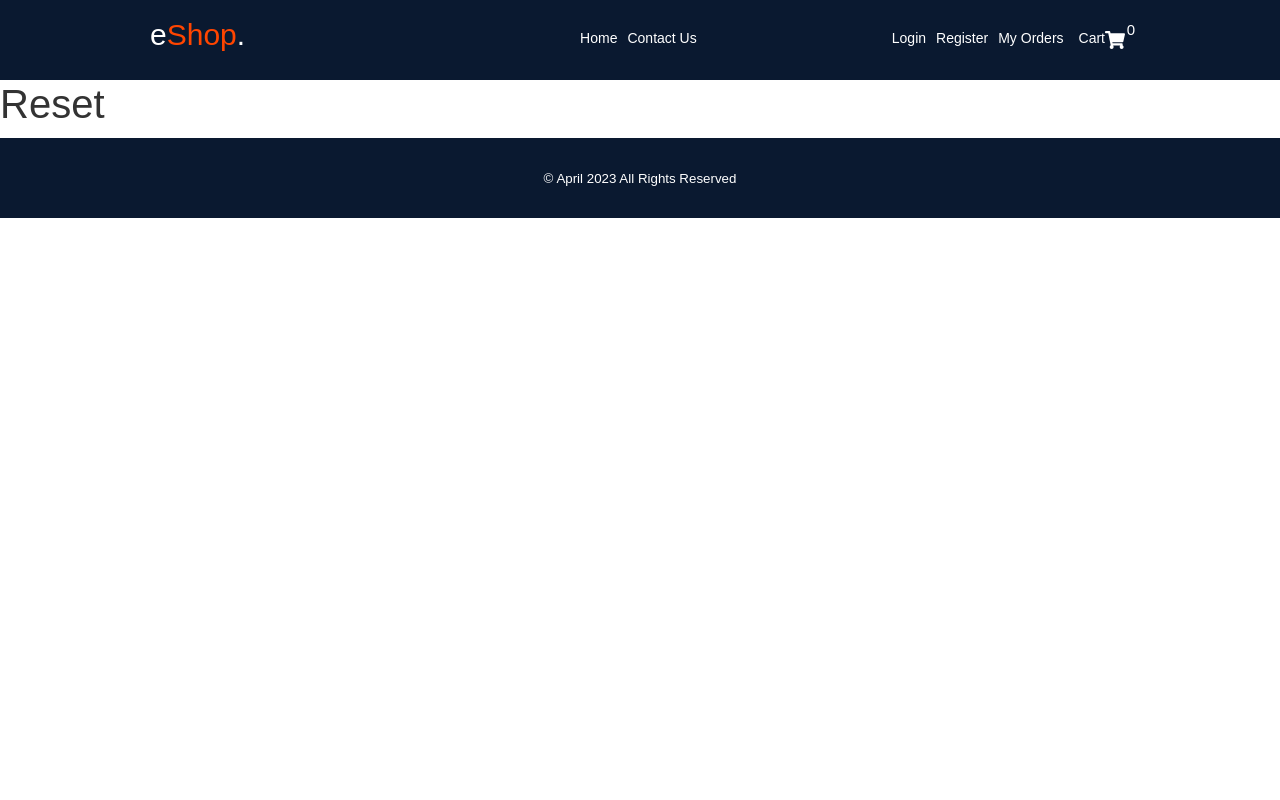
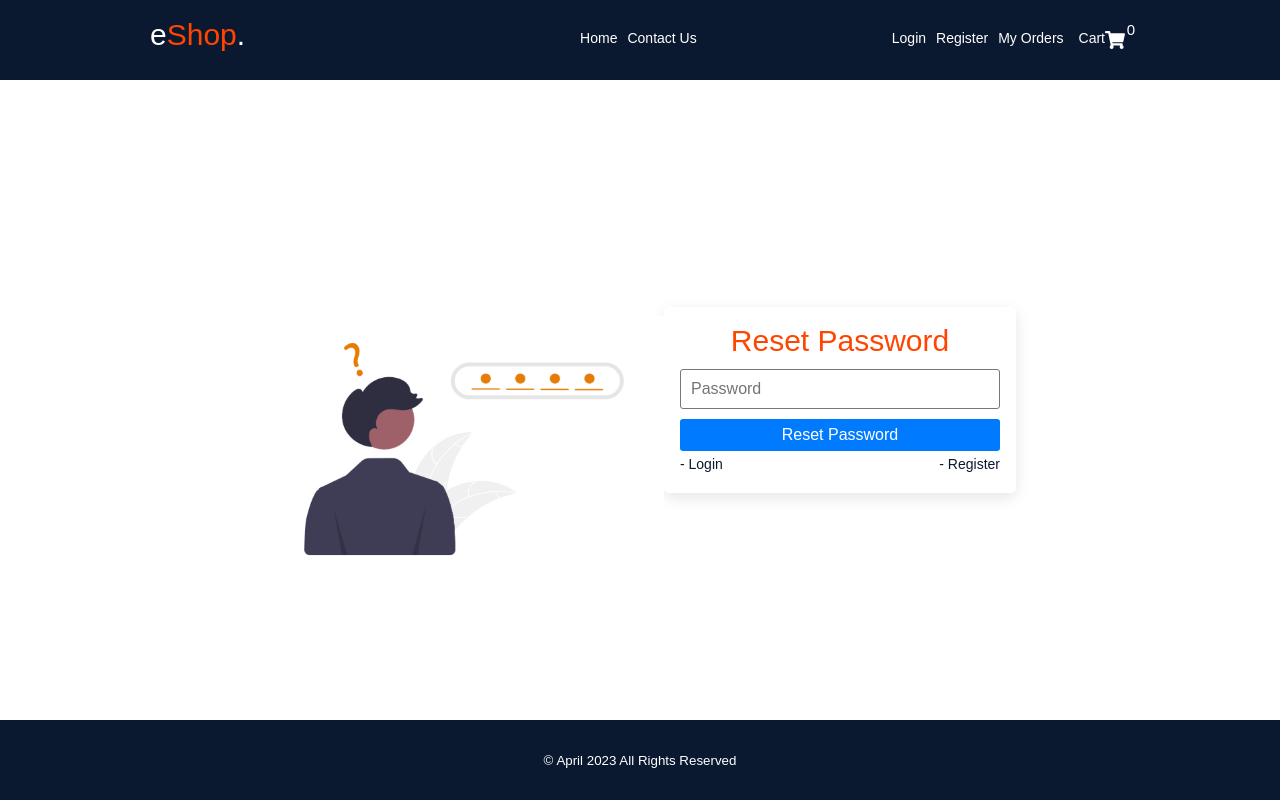
Before and after one commit to vawkei/zino-eshop, a React (Create React App) app: page /reset in a window 1280 px wide. Built offline with nearby package versions, Linux system fonts and the light colour scheme.

Commit message:
Completed work on the Registerjs page and completed work on the Resetjs page. will add logic to them later.

```diff
--- a/src/pages/auth/Login.js
+++ b/src/pages/auth/Login.js
@@ -4,7 +4,10 @@ import { Link } from "react-router-dom";
 import { FaGoogle } from "react-icons/fa";
 import Card from "../../components/ui/Card";
 
+
 const Login = () => {
+
+
   return (
     <section className={`${classes.auth} section`}>
       <div className={classes.img}>
--- a/src/pages/auth/Register.js
+++ b/src/pages/auth/Register.js
@@ -30,7 +30,7 @@ const Register = () => {
         </Card>
 
         <div className={classes.img}>
-          <img src={registerImage} width={400} alt="Log" />
+          <img src={registerImage} width={400} alt="register" />
         </div>
       </section>
      );
--- a/src/pages/auth/Reset.js
+++ b/src/pages/auth/Reset.js
@@ -1,9 +1,42 @@
+import classes from "./auth.module.scss";
+import resetImg from "../../assets/eshopforgot.png";
+import { Link } from "react-router-dom";
+import Card from "../../components/ui/Card";
+
+
+
+
 const Reset = () => {
-    return (
-        <div>
-            <h1>Reset</h1>
+  return (
+    <div>
+      <section className={`${classes.auth} section`}>
+        <div className={classes.img}>
+          <img src={resetImg} width={400} alt="Log" />
         </div>
-     );
-}
+
+        <Card>
+          <div className={classes.form}>
+            <h2>Reset Password</h2>
+
+            <form action="">
+
+              <input type="text" placeholder="Password" required />
+
+              <button className="--btn --btn-primary --btn-block">Reset Password</button>
+
+              <div className={classes.links}>
+                <Link to={"/login"}>- Login</Link>
+                <Link to={"/register"}>- Register</Link>
+              </div>
+            </form>
+
+
+
+          </div>
+        </Card>
+      </section>
+    </div>
+  );
+};
 
 export default Reset;
```
